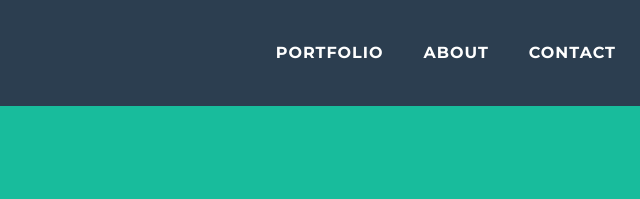
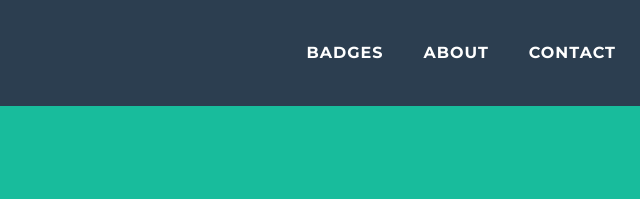
Before and after one commit to thirulak/thiru, a plain HTML site: page index.html in a window 1280 px wide. Shown: the top 199 px of the page, 559-1199 px from the left. Drawn offline with nearby package versions, Linux system fonts and the light colour scheme.

Commit message:
Update index.html

```diff
--- a/index.html
+++ b/index.html
@@ -38,7 +38,7 @@
       <div class="collapse navbar-collapse" id="navbarResponsive">
         <ul class="navbar-nav ml-auto">
           <li class="nav-item mx-0 mx-lg-1">
-            <a class="nav-link py-3 px-0 px-lg-3 rounded" href="#portfolio">Portfolio</a>
+            <a class="nav-link py-3 px-0 px-lg-3 rounded" href="#portfolio">Badges</a>
           </li>
           <li class="nav-item mx-0 mx-lg-1">
             <a class="nav-link py-3 px-0 px-lg-3 rounded" href="#about">About</a>
```
